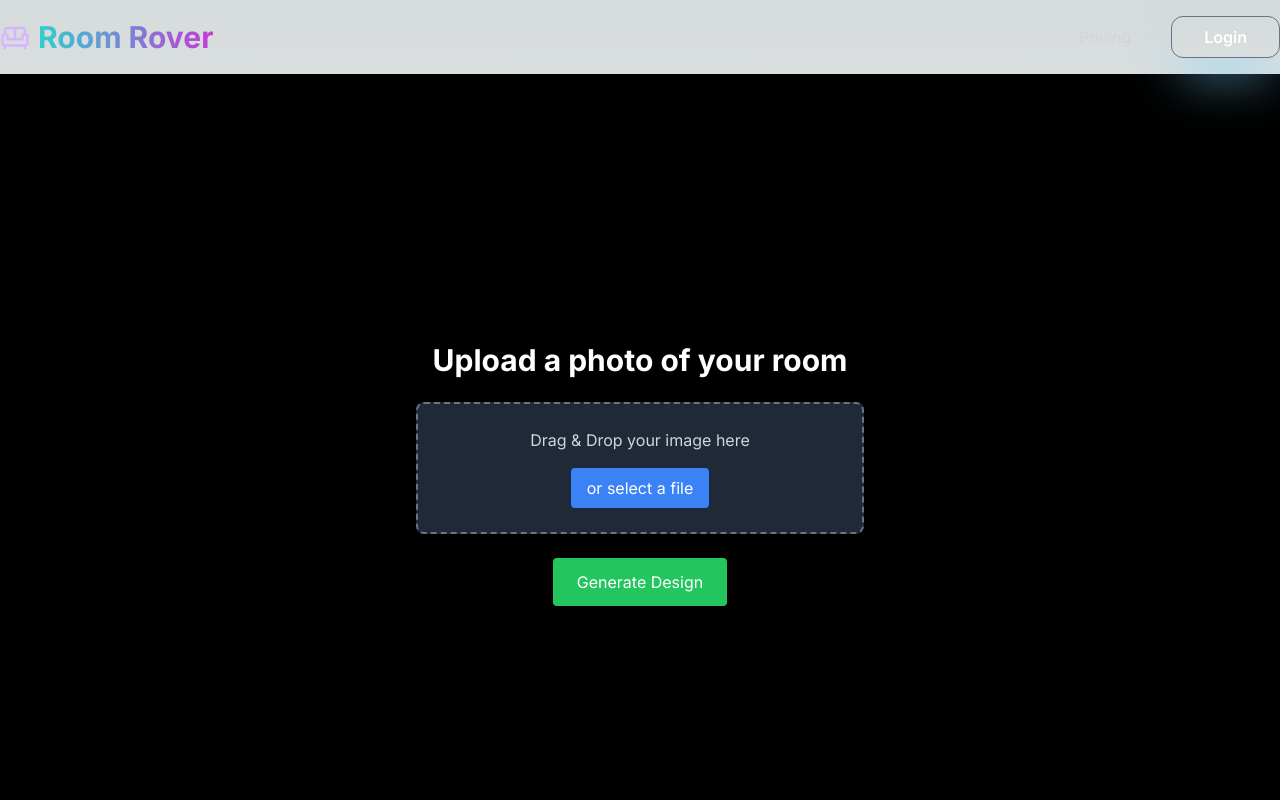
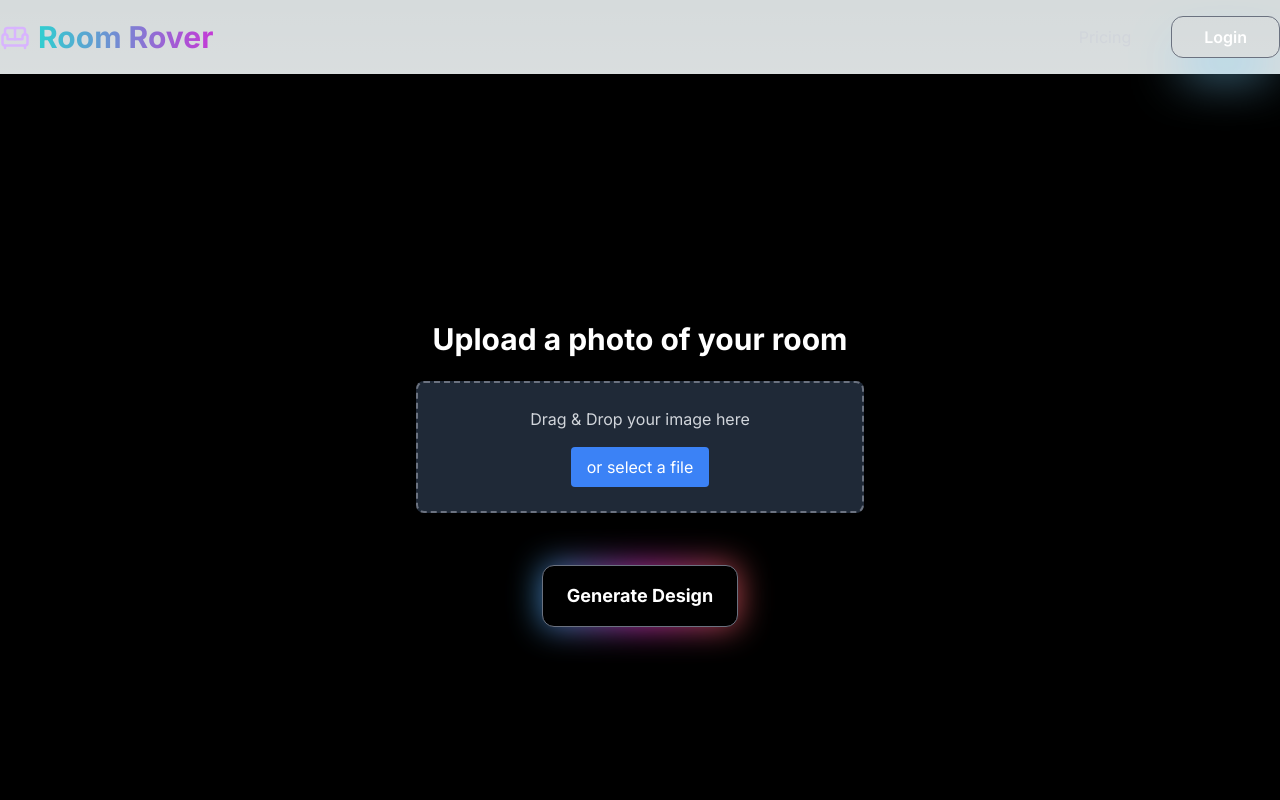
Before and after one commit to ighmaZ/Room-Rover, a Next.js app: page /design in a window 1280 px wide. Shown: the top 800 px of the page. Built offline with nearby package versions, Linux system fonts and the light colour scheme.

Commit message:
change button

```diff
--- a/app/components/renovate/Renovate.tsx
+++ b/app/components/renovate/Renovate.tsx
@@ -126,13 +126,19 @@
           />
         </div>
       )}
+
+      <div className="relative inline-flex  group mt-7">
+        <div className="absolute transitiona-all duration-1000 opacity-70 -inset-px bg-gradient-to-r from-[#44BCFF] via-[#FF44EC] to-[#FF675E] rounded-xl blur-lg group-hover:opacity-100 group-hover:-inset-1 group-hover:duration-200 animate-tilt"></div>
         <button
+          className="relative inline-flex items-center justify-center border border-gray-500 px-6 py-4 text-lg font-bold text-white transition-all duration-200 bg-black  font-pj rounded-xl focus:outline-none focus:ring-2 focus:ring-offset-2 focus:ring-gray-900  "
+          // onClick={openModal}
           onClick={handleEditImage}
-        className="px-6 py-3 bg-green-500 text-white rounded hover:bg-green-600"
           disabled={isLoading}
         >
           Generate Design
         </button>
+      </div>
+
       {isLoading && (
         <div className="flex items-center justify-center mt-4">
           <ClipLoader color="#ffffff" />
```
Lines whose indentation alone changed are shown as unchanged.
